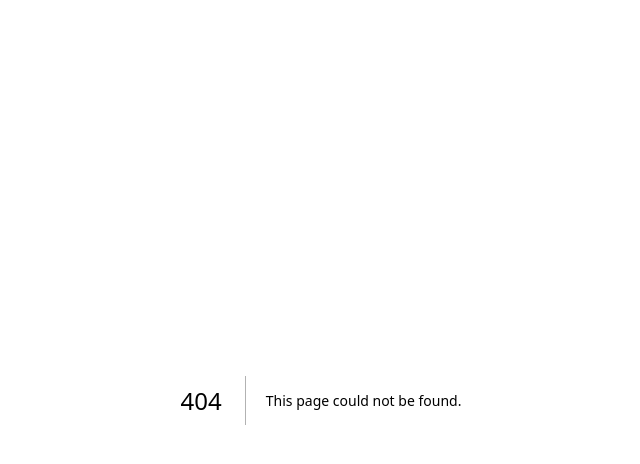
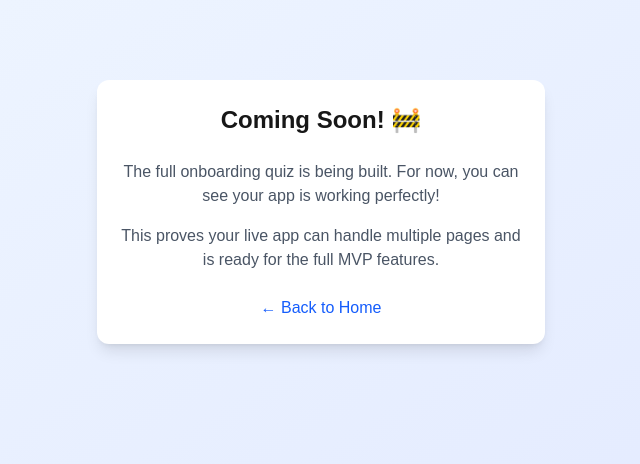
Before and after one commit to Jlk5034/can-i-afford-it, a Next.js app: page /onboarding in a window 1280 px wide. Before the commit this address had no page. Shown: the top 464 px of the page, without its empty margins (319-959 px from the left). Built offline with nearby package versions, Linux system fonts and the light colour scheme.

Commit message:
Add Onboarding Placeholder

```diff
--- /dev/null
+++ b/src/app/onboarding/page.tsx
@@ -0,0 +1,27 @@
+export default function Onboarding() {
+  return (
+    <div className="min-h-screen bg-gradient-to-br from-blue-50 to-indigo-100 p-4">
+      <div className="max-w-md mx-auto pt-16">
+        <div className="bg-white rounded-xl shadow-lg p-6">
+          <h2 className="text-2xl font-bold text-center mb-6">
+            Coming Soon! 🚧
+          </h2>
+          <p className="text-center text-gray-600 mb-4">
+            The full onboarding quiz is being built. For now, you can see your app is working perfectly!
+          </p>
+          <p className="text-center text-gray-600 mb-6">
+            This proves your live app can handle multiple pages and is ready for the full MVP features.
+          </p>
+          <div className="text-center">
+            <a
+              href="/"
+              className="text-blue-600 hover:text-blue-800 font-medium"
+            >
+              ← Back to Home
+            </a>
+          </div>
+        </div>
+      </div>
+    </div>
+  )
+}
```
